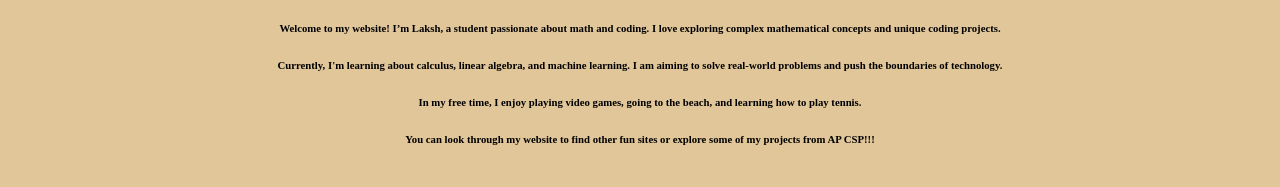
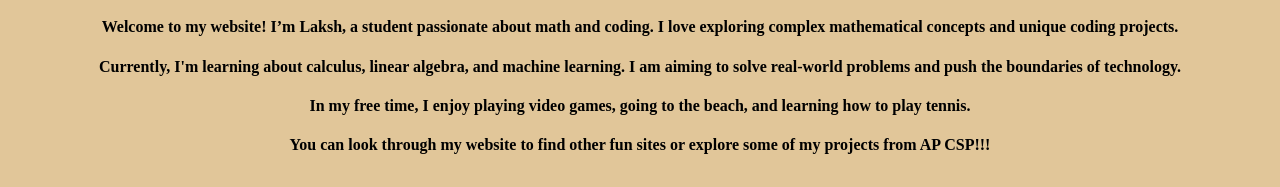
Before and after one commit to WVCS/website-laksh-desai, a plain HTML site: page index.html in a window 1280 px wide. Shown: the part 613-800 px from the top of the page. Drawn offline with Linux system fonts and the light colour scheme.

Commit message:
Update index.html

```diff
--- a/index.html
+++ b/index.html
@@ -39,18 +39,18 @@
     Code.org projects
   </h2>
   <img src = https://airows.com/.image/ar_16:9%2Cc_fill%2Ccs_srgb%2Cq_auto:good%2Cw_1200/MTgzMjE5MTYwNzQwNzk5OTA2/4535.png>
-  <h6>
+  <h4>
     Welcome to my website! I’m Laksh, a student passionate about math and coding. I love exploring complex mathematical concepts and unique coding projects.
-  </h6>
-  <h6>
+  </h4>
+  <h4>
     Currently, I'm learning about calculus, linear algebra, and machine learning. I am aiming to solve real-world problems and push the boundaries of technology.
-  </h6>
-   <h6>
+  </h4>
+   <h4>
     In my free time, I enjoy playing video games, going to the beach, and learning how to play tennis.
-  </h6>
-  <h6>
+  </h4>
+  <h4>
     You can look through my website to find other fun sites or explore some of my projects from AP CSP!!!
-  </h6>
+  </h4>
       </center>
   </body>
 </html>
```
